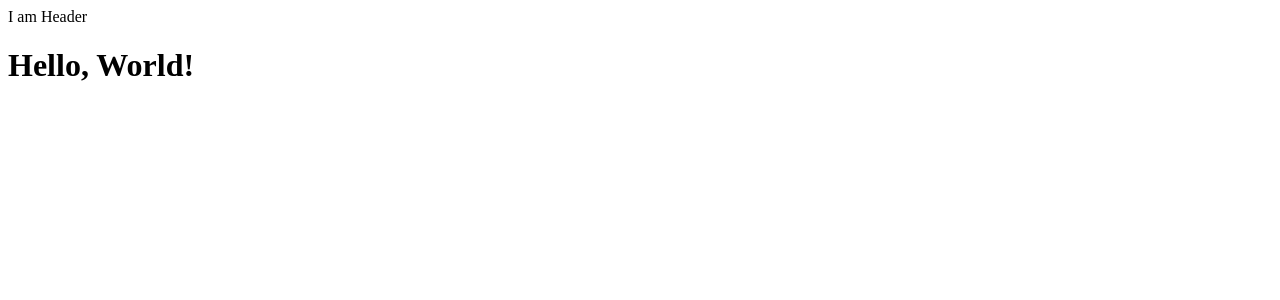
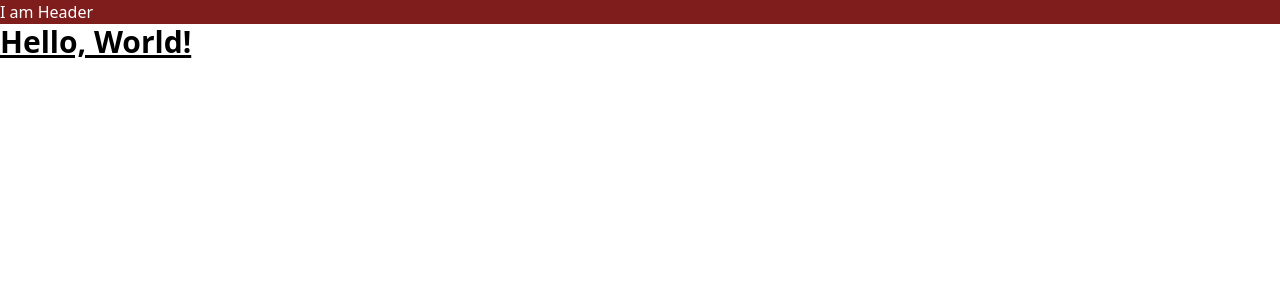
Before and after one commit to erinsung/AfricaGo, a React app: page / in a window 1280 px wide. Shown: the top 300 px of the page. Built offline with nearby package versions, Linux system fonts and the light colour scheme.

Commit message:
chore: add tailwindcss

```diff
--- /dev/null
+++ b/postcss.config.js
@@ -0,0 +1,7 @@
+module.exports = {
+  plugins: {
+    'postcss-preset-env': {},
+    tailwindcss: {},
+    autoprefixer: {},
+  },
+};
--- a/src/App.js
+++ b/src/App.js
@@ -7,7 +7,7 @@ class App extends Component {
     return (
       <div className='App'>
         <Header />
-        <h1> Hello, World! </h1>
+        <h1 className='text-3xl font-bold underline'> Hello, World! </h1>
       </div>
     );
   }
--- a/src/containers/Header/index.js
+++ b/src/containers/Header/index.js
@@ -1,5 +1,5 @@
 import React from 'react';
 
-const Header = () => <div>I am Header</div>;
+const Header = () => <div className='bg-red-900 text-white '>I am Header</div>;
 
 export default Header;
--- a/src/index.js
+++ b/src/index.js
@@ -1,3 +1,5 @@
+import './style.css';
+
 import React from 'react';
 import ReactDOM from 'react-dom';
 
--- /dev/null
+++ b/src/style.css
@@ -0,0 +1,3 @@
+@tailwind base;
+@tailwind components;
+@tailwind utilities;
--- /dev/null
+++ b/tailwind.config.js
@@ -0,0 +1,8 @@
+/** @type {import('tailwindcss').Config} */
+module.exports = {
+  content: ['./src/**/*.{html,js,jsx,ts,tsx}'],
+  theme: {
+    extend: {},
+  },
+  plugins: [],
+};
--- a/webpack.config.js
+++ b/webpack.config.js
@@ -28,6 +28,11 @@ module.exports = {
         exclude: ['/node_modules/'],
       },
       {
+        test: /\.css$/i,
+        include: path.resolve(__dirname, 'src'),
+        use: ['style-loader', 'css-loader', 'postcss-loader'],
+      },
+      {
         test: /\.(eot|svg|ttf|woff|woff2|png|jpg|gif)$/i,
         type: 'asset',
       },
```
Also changed, not shown: package.json (+8 -0 lines), 1 other file (tests, documents, lock files or other folders).
